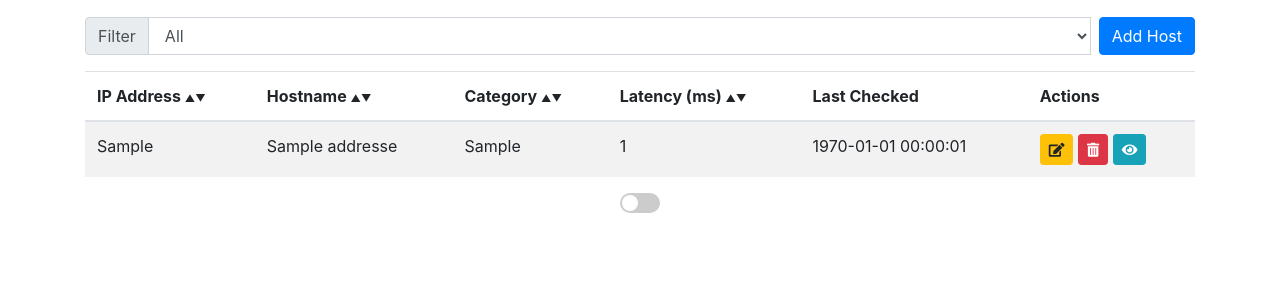
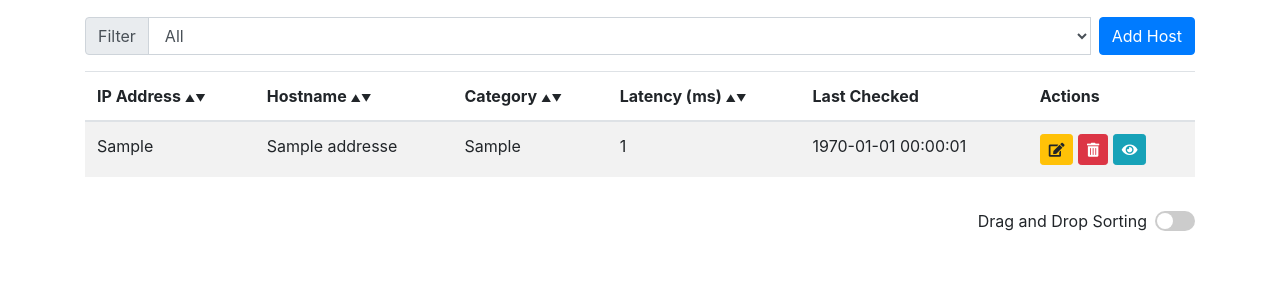
Before and after one commit to thejordanprice/network-status, a Flask app: page / in a window 1280 px wide. Shown: the part 151-447 px from the top of the page. Run offline with Flask 3, Linux system fonts and the light colour scheme; tables that the repository leaves empty hold one stand-in row (values such as "Sample post"); some libraries are stand-ins or nearby versions.

Commit message:
finishing touches toggle slider

```diff
--- a/templates/index.html
+++ b/templates/index.html
@@ -260,7 +260,8 @@
                 {% endfor %}
             </tbody>
         </table>
-        <div class="mt-3 d-flex justify-content-center">
+        <div class="mt-3 float-right d-flex align-items-center">
+            <label class="mr-2">Drag and Drop Sorting</label>
             <label class="switch">
                 <input type="checkbox" id="drag-drop-toggle">
                 <span class="slider"></span>
```
